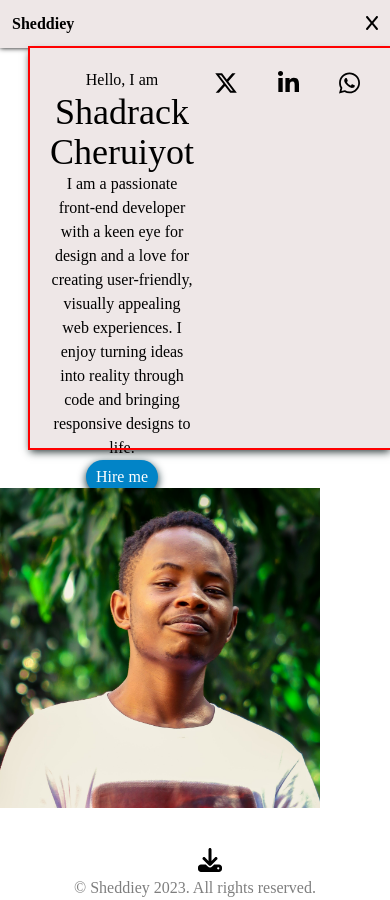
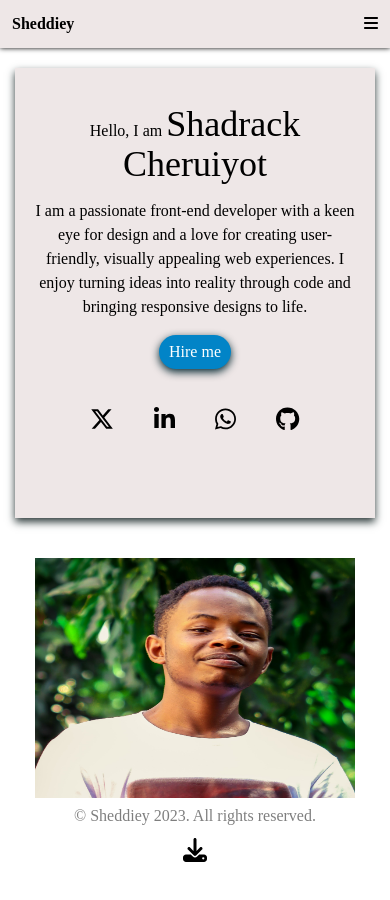
Before and after one commit to Sheddiey/Portfolio, a React (Create React App) app: page / in a window 390 px wide. Shown: the top 900 px of the page. After the commit the page ends 866 px from the top, so only its background shows below. Built offline with nearby package versions, Linux system fonts and the light colour scheme.

Commit message:
added resonsiveness to the navbar

```diff
--- a/src/Components/Main.jsx
+++ b/src/Components/Main.jsx
@@ -15,7 +15,7 @@ import {
 
 export function Home() {
   return (
-    <div className="card regal-blue flex gap-5" id="main">
+    <div className="card regal-blue grid md:flex gap-5" id="main">
       <section className="order-last md:grid md:content-center md:-order-1">
         <Socials />
       </section>
--- a/src/Components/Portfolio.jsx
+++ b/src/Components/Portfolio.jsx
@@ -14,9 +14,9 @@ import { faDownload, faBars, faX } from "@fortawesome/free-solid-svg-icons";
 export function Portfolio() {
   return (
     <Router>
-      <div className=" h-screen flex flex-col justify-between ">
+      <div className=" md:h-screen flex flex-col justify-between ">
         <NavBar />
-        <div className="md:flex grid gap-10">
+        <div className="md:flex justify-center grid gap-10">
           <Routes>
             <Route path="/" Component={Home} />
             <Route path="/about" Component={About} />
@@ -41,7 +41,8 @@ function NavBar() {
       <h2 className="cursor-pointer font-bold hover:text-2xl hover:transition hover:delay-150 duration-300 ease-in-out">
         <Link to="/">Sheddiey</Link>
       </h2>
-      <ul className="md:flex hidden cursor-pointer md:gap-5">
+      <div className={`right-0 ${isToggle ? '' : 'hidden'} md:hidden top-0 shadow-[0_5px_700px_0_rgb(0,0,0)] h-screen z-10 absolute w-60 bg-white`}>
+        <ul className="md:flex  md:relative top-20 absolute p-3 grid gap-5 text-2xl md:text-xl cursor-pointer md:gap-5">
           <li>
             <Link className="hover:text-sky-600" to="/">
               Home
@@ -68,17 +69,21 @@ function NavBar() {
             </Link>
           </li>
         </ul>
-      <div className="md:hidden">
-        <ToggleButton isToggle={isToggle} />
+      </div>
+      <div className="md:hidden z-10">
+        <ToggleButton isToggle={isToggle} setIsToggle={setIsToggle} />
       </div>
     </nav>
   );
 }
 
-function ToggleButton({ isToggle }) {
+function ToggleButton({ isToggle, setIsToggle }) {
+  function handleClick() {
+    setIsToggle(!isToggle)
+  }
   return (
-    <button>
-      {isToggle ? (
+    <button onClick={handleClick} className="z-20">
+      {!isToggle ? (
         <FontAwesomeIcon icon={faBars} />
       ) : (
         <FontAwesomeIcon icon={faX} />
@@ -89,7 +94,7 @@ function ToggleButton({ isToggle }) {
 
 function Footer() {
   return (
-    <div className="w-screen h-10">
+    <div className="w-screen absolute md:relative bottom-0 h-10">
       <p className="text-center cursor-pointer transition- opacity-50 hover:opacity-100 transition-opacity">
         © Sheddiey 2023. All rights reserved.
       </p>
@@ -99,9 +104,9 @@ function Footer() {
 
 function Avatar() {
   return (
-    <div className="flex flex-col gap-10">
+    <div className="flex items-center flex-col gap-10">
       <img
-        className="h-80 hover:shadow-[0-3px-8px-0_ hsl(192, 100%, 9%)] cursor-pointer w-80"
+        className="md:h-80 md:w-80 h-60 w-60 hover:shadow-[0-3px-8px-0_ hsl(192, 100%, 9%)] cursor-pointer w-80"
         src={sheddiey}
         alt="sheddiey"
       />
--- a/src/index.css
+++ b/src/index.css
@@ -13,17 +13,22 @@ body {
   box-shadow: 0 0 5px 0 black;
 }
 .card{
-  width: 700px;
-  height: 400px;
+  margin-top: 20px;
   box-shadow: 0 4px 8px 0 hsl(180, 14%, 20%);
   margin-inline: 30px;
   padding: 20px;
   background-color: hsl(0, 16%, 92%);
 }
+@media (min-width: 768px) {
+  .card{
+    width: 700px;
+    height: 400px;
+  }
+}
 @media (max-width: 768px) {
   .card {
-    width: 360px;
-    outline: 2px solid red;
+    min-width: 360px;
+    height: 450px;
   }
 }
 .button {
```
Lines whose indentation alone changed are shown as unchanged.
